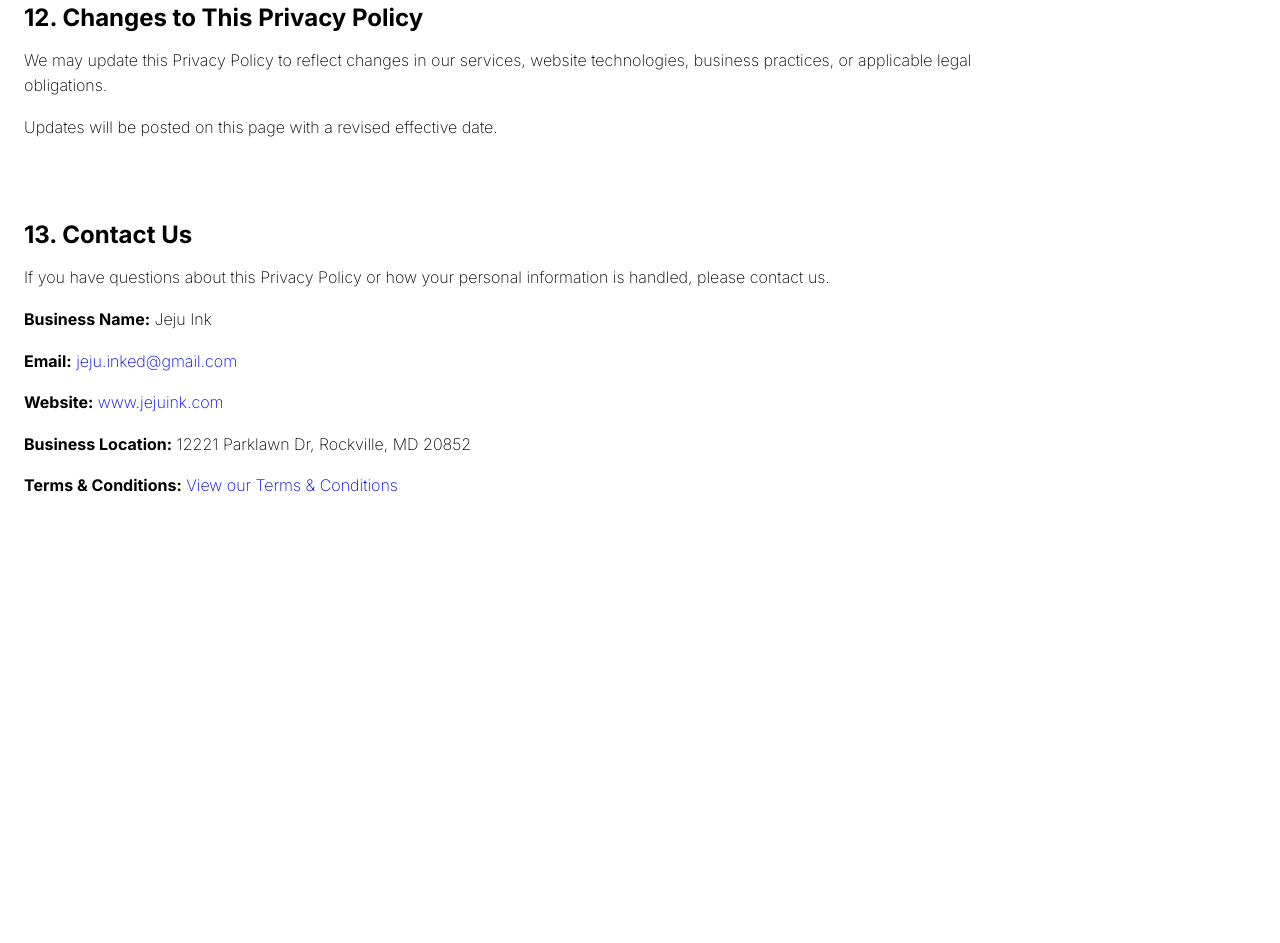
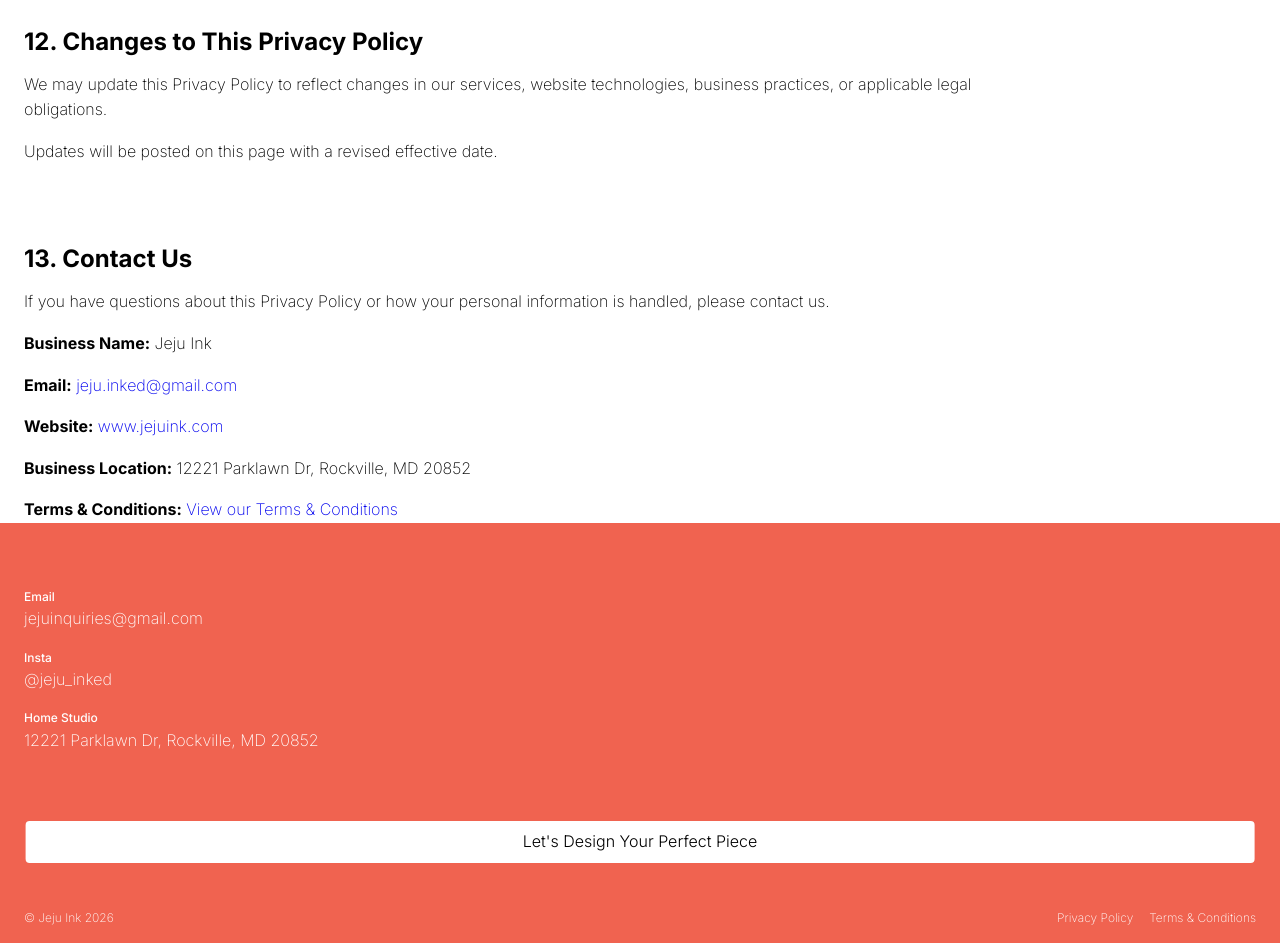
Before and after one commit to victor-lopez-dev/jeju-ink, a plain HTML site: page privacy-policy.html in a window 1280 px wide. Shown: the part 4515-5458 px from the top of the page. Before the commit the page ends 5038 px from the top, so only its background shows below. Drawn offline with Linux system fonts and the light colour scheme.

Commit message:
fixing issues

```diff
--- a/privacy-policy.html
+++ b/privacy-policy.html
@@ -449,9 +449,55 @@
 
         <p class="legal-item-text">
           <strong>Terms &amp; Conditions:</strong>
-          <a href="/terms-and-conditions/"> View our Terms &amp; Conditions </a>
+          <a href="terms-and-conditions.html">
+            View our Terms &amp; Conditions
+          </a>
         </p>
       </section>
+
+      <footer id="connect">
+        <div class="container">
+          <div class="row">
+            <ul class="social-links">
+              <li class="social-list">
+                <span class="item-name">Email</span>
+                <a href="mailto:jejuinquiries@gmail.com"
+                  >jejuinquiries@gmail.com</a
+                >
+              </li>
+
+              <li class="social-list">
+                <span class="item-name">Insta</span>
+                <a href="https://www.instagram.com/jeju_inked/" target="_blank"
+                  >@jeju_inked</a
+                >
+              </li>
+
+              <li class="social-list">
+                <span class="item-name">Home Studio</span>
+                <a
+                  href="https://www.google.com/maps/place/Achilles+Art+Studio/@39.0578853,-77.1123156,17z/data=!3m2!4b1!5s0x89b7cc2cca29da15:0x4e1ac3fbfaafab45!4m6!3m5!1s0x89b7cfb0c18a35d3:0x9d41ee1d11d2646b!8m2!3d39.0578853!4d-77.1097407!16s%2Fg%2F11s84_k_t_?entry=ttu&g_ep=EgoyMDI2MDMwMS4xIKXMDSoASAFQAw%3D%3D"
+                  target="_blank"
+                  >12221 Parklawn Dr, Rockville, MD 20852</a
+                >
+              </li>
+            </ul>
+          </div>
+        </div>
+
+        <a href="/contact.html" class="footer-CTA" target="_blank"
+          >Let's Design Your Perfect Piece</a
+        >
+
+        <div class="legal-pages-container">
+          <p>&copy; Jeju Ink 2026</p>
+
+          <div class="legal-wrapper">
+            <a href="privacy-policy.html">Privacy Policy</a>
+            <a href="terms-and-conditions.html">Terms & Conditions</a>
+          </div>
+        </div>
+      </footer>
     </main>
   </body>
 </html>
--- a/style.css
+++ b/style.css
@@ -461,7 +461,6 @@ footer {
 /* LEGAL PAGES */
 .legal-page {
   /* Main legal page container */
-  padding: 24px;
   margin-top: 80px;
   width: 100%;
 }
@@ -469,11 +468,13 @@ footer {
 .legal-header {
   /* Page title and introduction */
   margin-bottom: 8px;
+  padding: 24px;
 }
 
 .legal-item-container {
   /* Spacing between numbered sections */
   margin-top: 80px;
+  padding: 0 24px;
 }
 
 .legal-item-container h2 {
```
Also changed, not shown: terms-and-conditions.html (+44 -0 lines).
